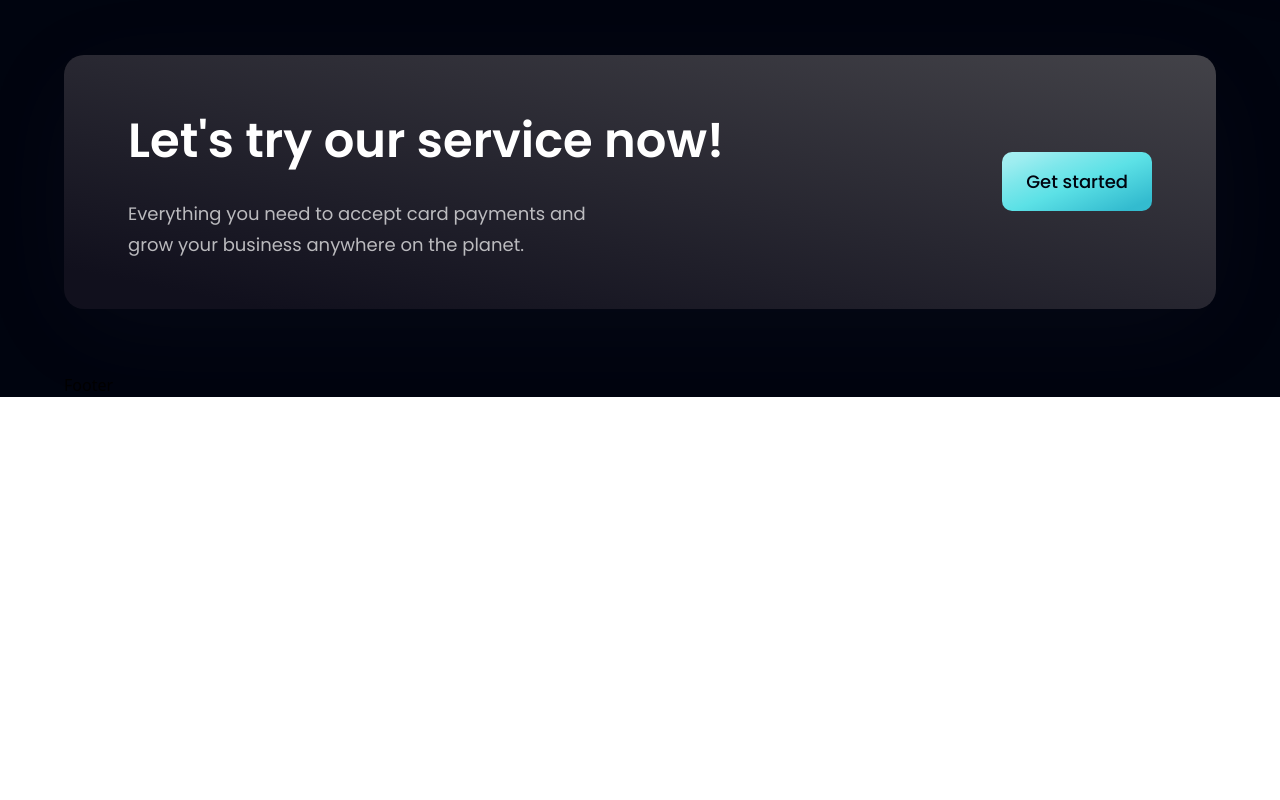
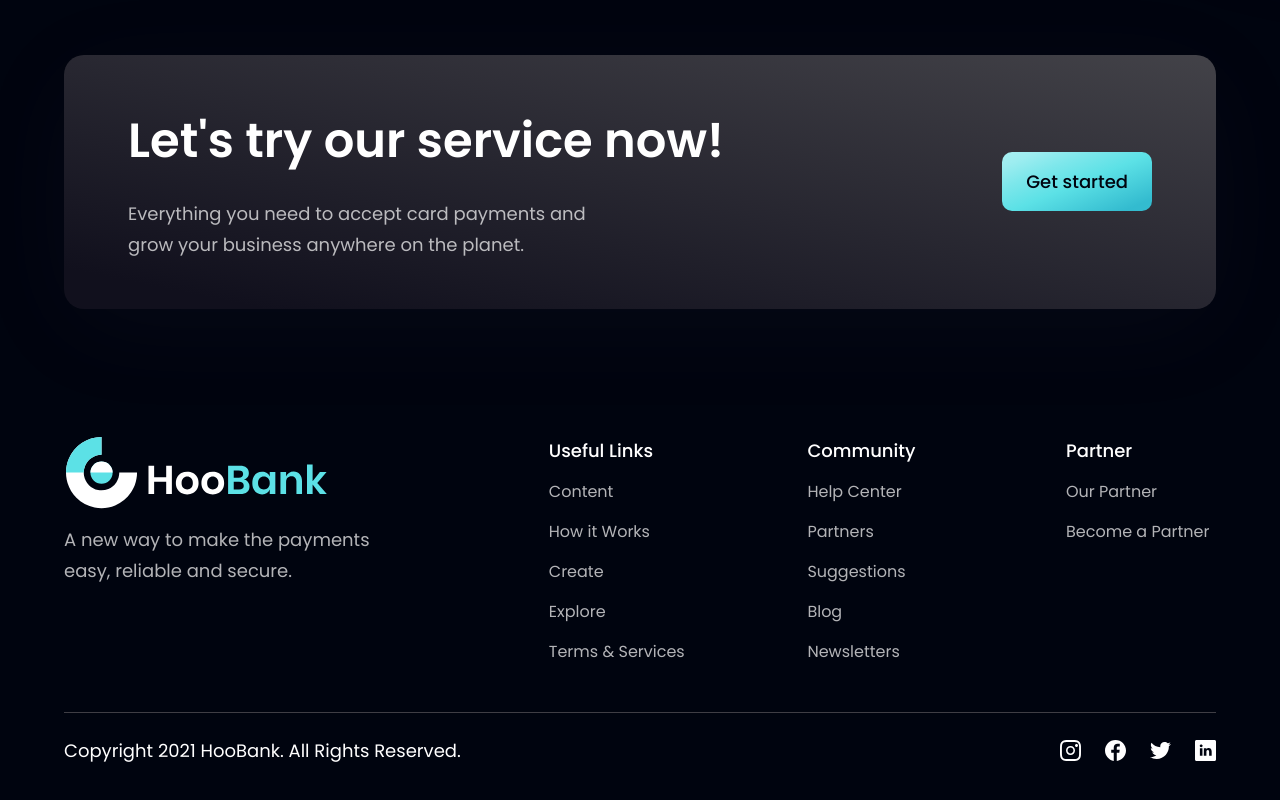
Before and after one commit to esyef/HooBank---Digital-Payment-LandingPage, a React (Vite) app: page / in a window 1280 px wide. Shown: the part 4089-4889 px from the top of the page. Before the commit the page ends 4486 px from the top, so only its background shows below. Built offline with nearby package versions, Linux system fonts and the light colour scheme.

Commit message:
footer section

```diff
--- a/src/App.tsx
+++ b/src/App.tsx
@@ -1,13 +1,10 @@
 import {
   Navbar,
   Billing,
-  Button,
   CTA,
   CardDeal,
   Clients,
-  FeddbackCard,
   Footer,
-  GetStarted,
   Hero,
   Stats,
   Testimonials,
--- a/src/components/Footer.tsx
+++ b/src/components/Footer.tsx
@@ -1,7 +1,67 @@
-import React from "react";
+import { logo } from "../assets";
+import { footerLinks, socialMedia } from "../constans";
+import styles from "../style";
 
-const Footer = () => {
-  return <div>Footer</div>;
-};
+const Footer = () => (
+  <footer className={`${styles.flexCenter} ${styles.paddingY} flex-col`}>
+    <section className={`${styles.flexStart} md:flex-row flex-col mb-8 w-full`}>
+      <article className="flex-1 flex flex-col justify-start mr-10">
+        <img
+          src={logo}
+          alt="hoobank"
+          className="w-[266px] h-[72px] object-contain"
+        />
+        <p className={`${styles.paragraph} mt-4 max-w-[310px]`}>
+          A new way to make the payments easy, reliable and secure.
+        </p>
+      </article>
+
+      <section className="flex-[1.5] w-full flex flex-row justify-between flex-wrap md:mt-0 mt-10">
+        {footerLinks.map((link) => (
+          <div
+            key={link.title}
+            className="flex flex-col ss:my-0 my-4 min-w-[150px]"
+          >
+            <h3 className="font-poppins font-medium text-[18px] leading-[27px] text-white">
+              {link.title}
+            </h3>
+
+            <ul className="list-none mt-4">
+              {link.links.map((link, index) => (
+                <li
+                  key={link.link + index}
+                  className={`font-poppins font-normal text-[16px] leading-[24px] text-dimWhite hover:text-secondary cursor-pointer ${
+                    index !== link.link.length - 1 ? "mb-4" : "mb-0"
+                  }`}
+                >
+                  {link.name}
+                </li>
+              ))}
+            </ul>
+          </div>
+        ))}
+      </section>
+    </section>
+
+    <div className="w-full flex justify-between items-center md:flex-row flex-col pt-6 border-t-[1px] border-t-[#3F3E45]">
+      <span className="font-poppins font-normal text-[18px] leading-[27px] text-white">
+        Copyright 2021 HooBank. All Rights Reserved.
+      </span>
+
+      <div className="flex flex-row md:mt-0 mt-6">
+        {socialMedia.map((social, index) => (
+          <img
+            key={social.id}
+            alt={social.id}
+            src={social.icon}
+            className={`w-[21px] h-[21px] object-contain cursor-pointer ${
+              index !== socialMedia.length - 1 ? "mr-6" : "mr-0"
+            }`}
+          />
+        ))}
+      </div>
+    </div>
+  </footer>
+);
 
 export default Footer;
```
